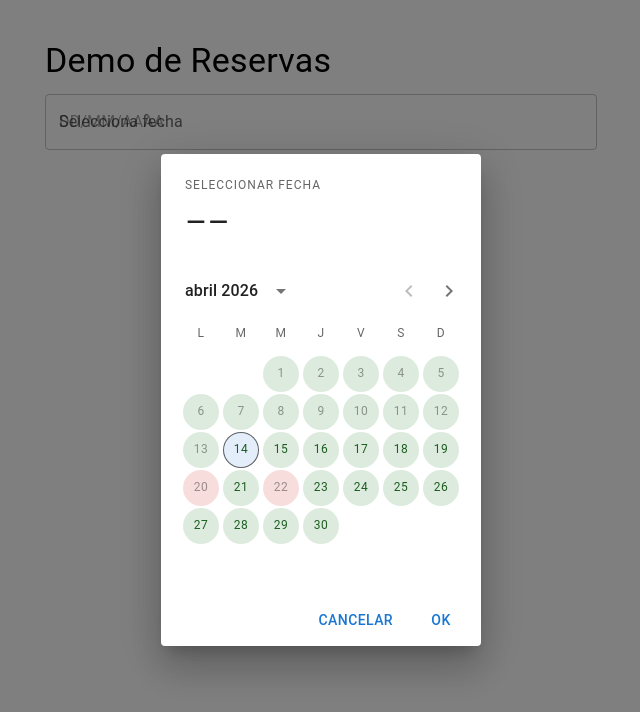
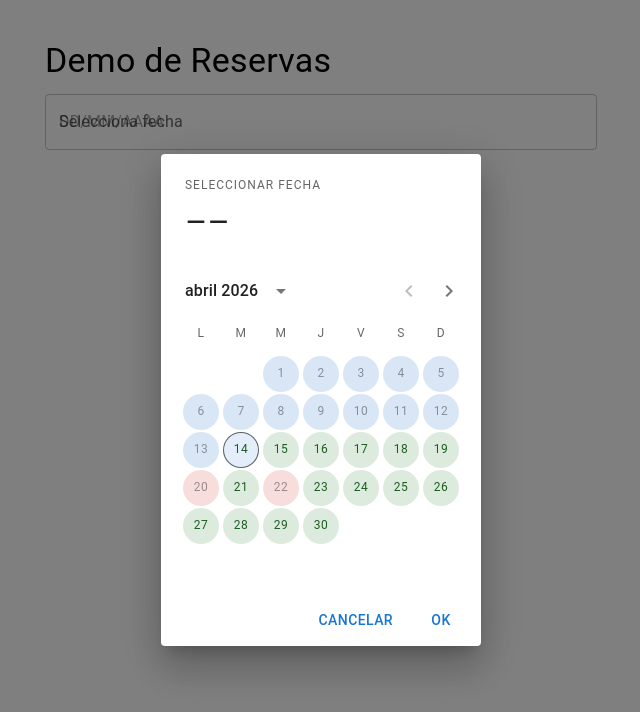
Before and after one commit to Neometal17/agendar_citas, a React (Vite) app: page / in a window 1280 px wide. Both pictures are taken after a click on the element "Selecciona fecha". Shown: the top 712 px of the page, without its empty margins (319-959 px from the left). Built offline with nearby package versions, Linux system fonts and the light colour scheme.

Commit message:
Dias posterioriores en azul

```diff
--- a/src/components/ResponsiveDatePicker.jsx
+++ b/src/components/ResponsiveDatePicker.jsx
@@ -35,13 +35,23 @@ export default function ResponsiveDatePicker() {
         slots={{
           day: (props) => {
             const booked = isBooked(props.day)
+            const past = dayjs(props.day).isBefore(dayjs(), 'day')
             const selected = value ? isSameDay(props.day, value) : false
 
             return (
               <PickersDay
                 {...props}
                 sx={{
-                  ...(booked
+                  ...(past
+                    ? {
+                        backgroundColor: 'rgba(21, 101, 192, 0.16)',
+                        color: '#0d47a1',
+                        '&.Mui-disabled': {
+                          color: '#0d47a1',
+                          opacity: 1,
+                        },
+                      }
+                    : booked
                     ? {
                         backgroundColor: 'rgba(211, 47, 47, 0.16)',
                         color: '#b71c1c',
@@ -56,10 +66,10 @@ export default function ResponsiveDatePicker() {
                       }),
                   ...(selected
                     ? {
-                        backgroundColor: booked ? '#d32f2f' : '#2e7d32',
+                        backgroundColor: past ? '#1565c0' : booked ? '#d32f2f' : '#2e7d32',
                         color: '#fff',
                         '&:hover, &:focus': {
-                          backgroundColor: booked ? '#b71c1c' : '#1b5e20',
+                          backgroundColor: past ? '#0d47a1' : booked ? '#b71c1c' : '#1b5e20',
                         },
                       }
                     : {}),
```
